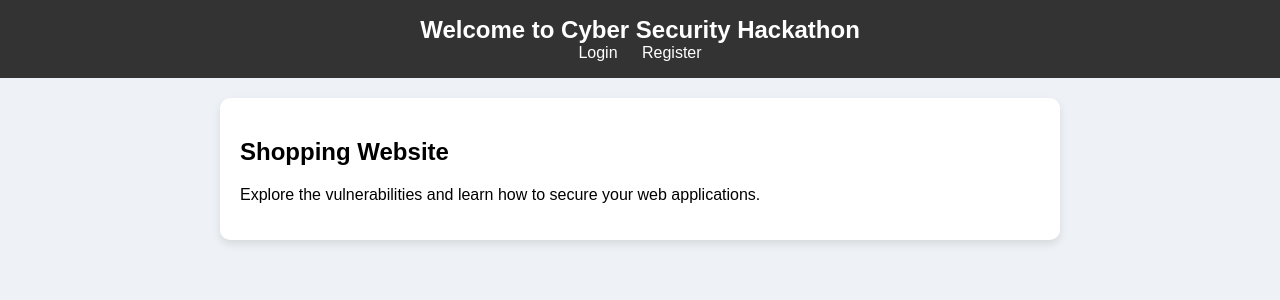
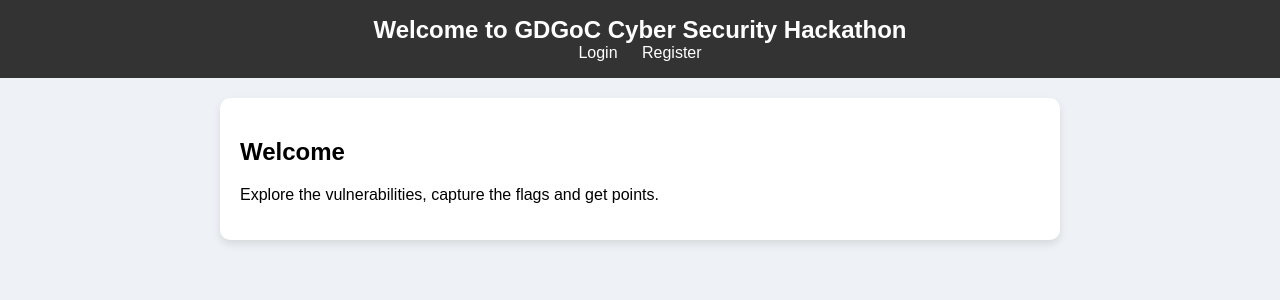
Before and after one commit to parachurami1/Hackathon, a PHP site: page / in a window 1280 px wide. Shown: the top 300 px of the page. Run offline with PHP 8.4, Linux system fonts and the light colour scheme.

Commit message:
Included all flags and final touches

```diff
--- a/site/adminSite.php
+++ b/site/adminSite.php
@@ -170,6 +170,7 @@ try {
                 <a href="#" aria-label="Facebook">&#xf09a;</a>
                 <a href="#" aria-label="Twitter">&#xf099;</a>
                 <a href="#" aria-label="Instagram">&#xf16d;</a>
+                <p>flag:H1dd3n_D1r3ct0ry-fl4g</p>
             </div>
         </div>
     </div>
--- a/site/index.php
+++ b/site/index.php
@@ -11,7 +11,7 @@ require("conn.php")
 </head>
 <body>
     <header>
-        <h1>Welcome to Cyber Security Hackathon</h1>
+        <h1>Welcome to GDGoC Cyber Security Hackathon</h1>
         <nav>
             <a href="login.php">Login</a>
             <a href="register.php">Register</a>
@@ -19,8 +19,8 @@ require("conn.php")
     </header>
     <main>
         <section>
-            <h2>Shopping Website</h2>
-            <p>Explore the vulnerabilities and learn how to secure your web applications.</p>
+            <h2>Welcome</h2>
+            <p>Explore the vulnerabilities, capture the flags and get points.</p>
         </section>
     </main>
 </body>
```
